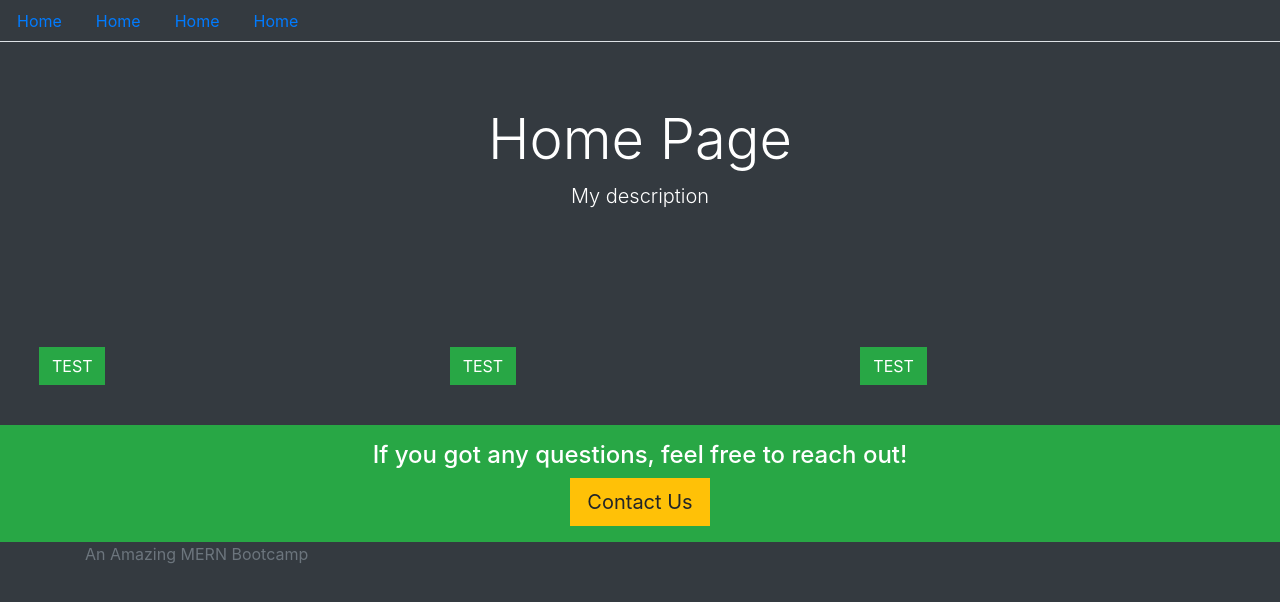
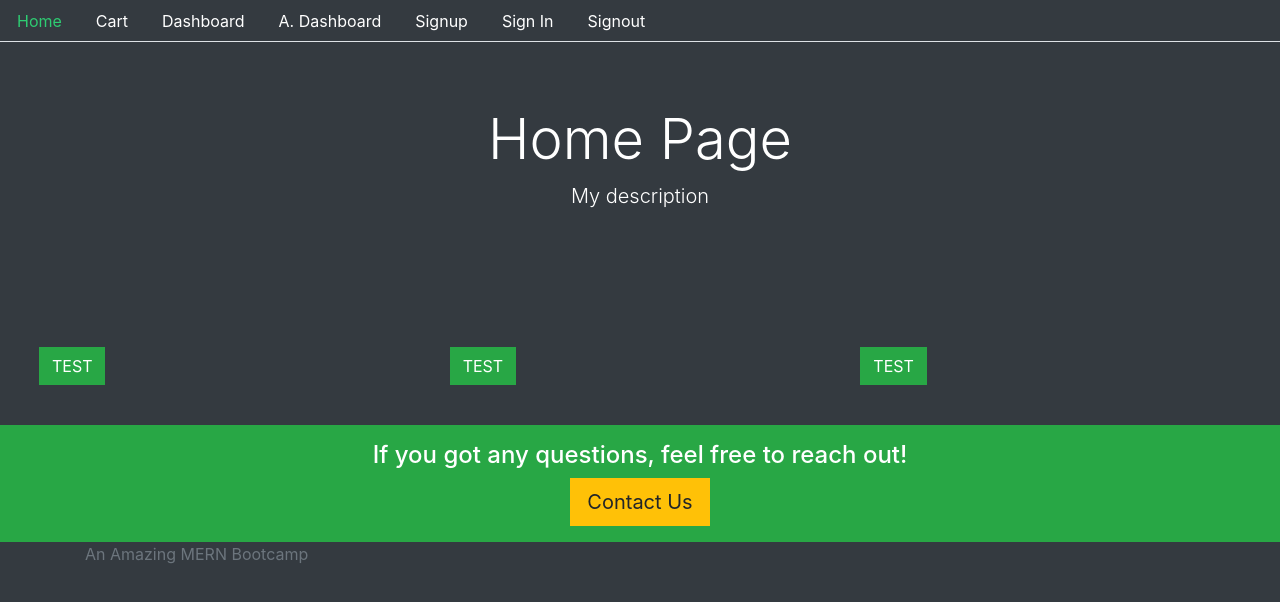
Before and after one commit to zotizzmoy/T-Shirt-Store-MERN-, a React (Create React App) app in the folder projfrontend/: page / in a window 1280 px wide. Shown: the top 602 px of the page. Built offline with nearby package versions, Linux system fonts and the light colour scheme.

Commit message:
Signup done

```diff
--- a/projfrontend/src/Routes.js
+++ b/projfrontend/src/Routes.js
@@ -1,6 +1,7 @@
 import {BrowserRouter, Switch, Route} from "react-router-dom";
 import React  from "react";
 import Home from "./core/Home";
+import Signup from "./user/Signup";
 
 
 
@@ -9,6 +10,7 @@ import Home from "./core/Home";
         <BrowserRouter>
             <Switch>
                 <Route path="/" exact component={Home} />
+                <Route path="/Signup" exact component={Signup}/>
             </Switch>
         </BrowserRouter>
     )
--- a/projfrontend/src/core/Menu.js
+++ b/projfrontend/src/core/Menu.js
@@ -1,36 +1,78 @@
-import {Link, withRouter} from "react-router-dom";
+import React from "react";
+import { Link, withRouter } from "react-router-dom";
 
+const currentTab = (history, path) => {
+  if (history.location.pathname === path) {
+    return { color: "#2ecc72" };
+  } else {
+    return { color: "#FFFFFF" };
+  }
+};
 
-
-
-
-
-const Menu = () => (
+const Menu = ({ history }) => (
   <div>
-        <ul className="nav nav-tabs bg dark">
+    <ul className="nav nav-tabs bg-dark">
       <li className="nav-item">
-                <Link className="nav-link" to="/">
+        <Link style={currentTab(history, "/")} className="nav-link" to="/">
           Home
         </Link>
       </li>
       <li className="nav-item">
-                <Link className="nav-link" to="/">
-                    Home
+        <Link
+          style={currentTab(history, "/cart")}
+          className="nav-link"
+          to="/cart"
+        >
+          Cart
         </Link>
       </li>
       <li className="nav-item">
-                <Link className="nav-link" to="/">
-                    Home
+        <Link
+          style={currentTab(history, "/user/dashboard")}
+          className="nav-link"
+          to="/user/dashboard"
+        >
+          Dashboard
         </Link>
       </li>
       <li className="nav-item">
-                <Link className="nav-link" to="/">
-                    Home
+        <Link
+          style={currentTab(history, "/admin/dashboard")}
+          className="nav-link"
+          to="/admin/dashboard"
+        >
+          A. Dashboard
+        </Link>
+      </li>
+      <li className="nav-item">
+        <Link
+          style={currentTab(history, "/signup")}
+          className="nav-link"
+          to="/signup"
+        >
+          Signup
+        </Link>
+      </li>
+      <li className="nav-item">
+        <Link
+          style={currentTab(history, "/signin")}
+          className="nav-link"
+          to="/signin"
+        >
+          Sign In
+        </Link>
+      </li>
+      <li className="nav-item">
+        <Link
+          style={currentTab(history, "/signout")}
+          className="nav-link"
+          to="/signout"
+        >
+          Signout
         </Link>
       </li>
     </ul>
   </div>
-)
+);
 
-
-export default Menu;
+export default withRouter(Menu);
--- a/projfrontend/src/user/Signup.js
+++ b/projfrontend/src/user/Signup.js
@@ -0,0 +1,41 @@
+import React, { useState } from "react";
+import Base from "../core/Base";
+import { Link } from "react-router-dom";
+
+const Signup = () => {
+    const signUpForm = () => {
+        return (
+            <div className="row">
+                <div className="col-md-6 offset-sm-3 text-left">
+                    <form>
+                        <div className="form-group">
+                            <label className="text-light">Name</label>
+                            <input className="form-control" type="text" />
+
+                        </div>
+                        <div className="form-group">
+                            <label className="text-light">Email</label>
+                            <input className="form-control" type="text" />
+
+                        </div>
+                        <div className="form-group">
+                            <label className="text-light">Password</label>
+                            <input className="form-control" type="text" />
+
+                        </div>
+                        <button className="btn btn-success btn-block">Submit</button>
+                    </form>
+
+                </div>
+            </div>
+        )
+    }
+    return (
+        <Base title="Sign up page" description="A signup page!">
+            <h1 className="text-center">Signup</h1>
+            {signUpForm()}
+        </Base>
+    );
+};
+
+export default Signup;
```
Lines whose indentation alone changed are shown as unchanged.
